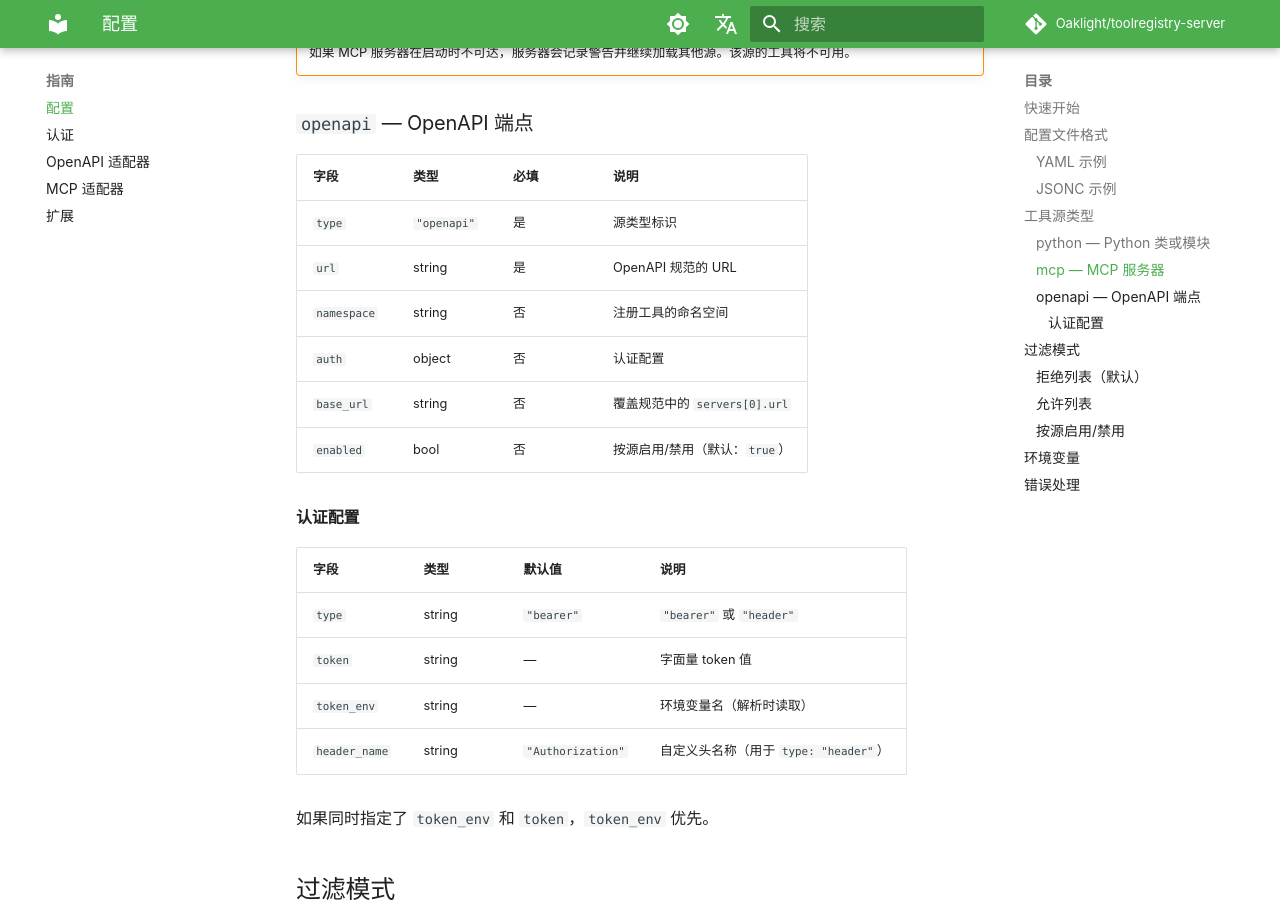
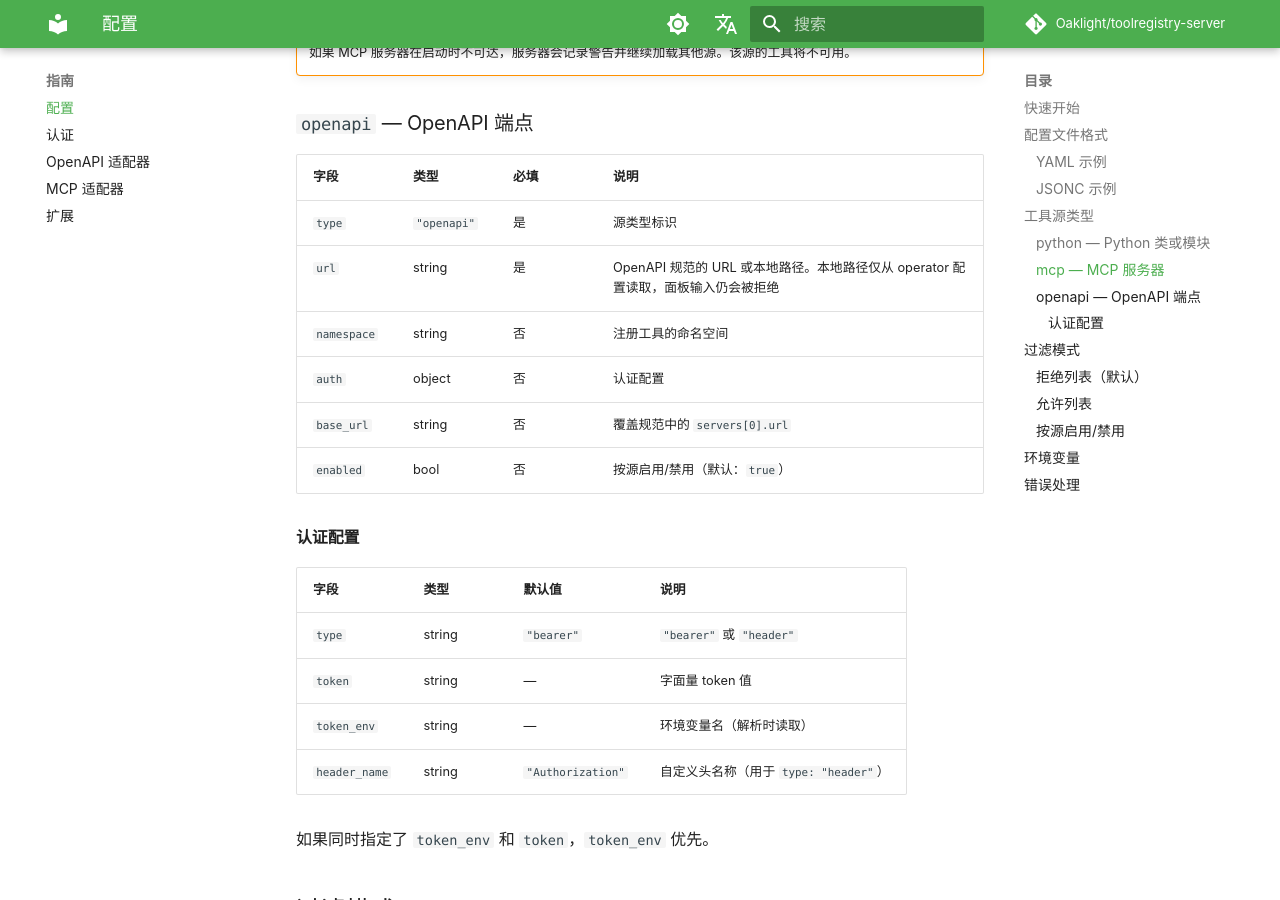
Before and after one commit to Oaklight/toolregistry-server, an MkDocs documentation site: the page built from docs/guides/configuration.md, in a window 1280 px wide and 900 px high, scrolled down 3314 px. Built offline with MkDocs 1.6.1 and Material for MkDocs 9.7.7, drawn with Linux system fonts in a browser that asks for light colours; some web fonts are replaced; comment, search, counter and statistics services are not loaded.

Commit message:
docs(zh): document local OpenAPI paths from operator config

```diff
--- a/docs/guides/configuration.md
+++ b/docs/guides/configuration.md
@@ -128,7 +128,7 @@ tools:
 | 字段 | 类型 | 必填 | 说明 |
 |------|------|------|------|
 | `type` | `"openapi"` | 是 | 源类型标识 |
-| `url` | string | 是 | OpenAPI 规范的 URL |
+| `url` | string | 是 | OpenAPI 规范的 URL 或本地路径。本地路径仅从 operator 配置读取，面板输入仍会被拒绝 |
 | `namespace` | string | 否 | 注册工具的命名空间 |
 | `auth` | object | 否 | 认证配置 |
 | `base_url` | string | 否 | 覆盖规范中的 `servers[0].url` |
```
Also changed, not shown: docs/changelog.md (+1 -0 lines).
